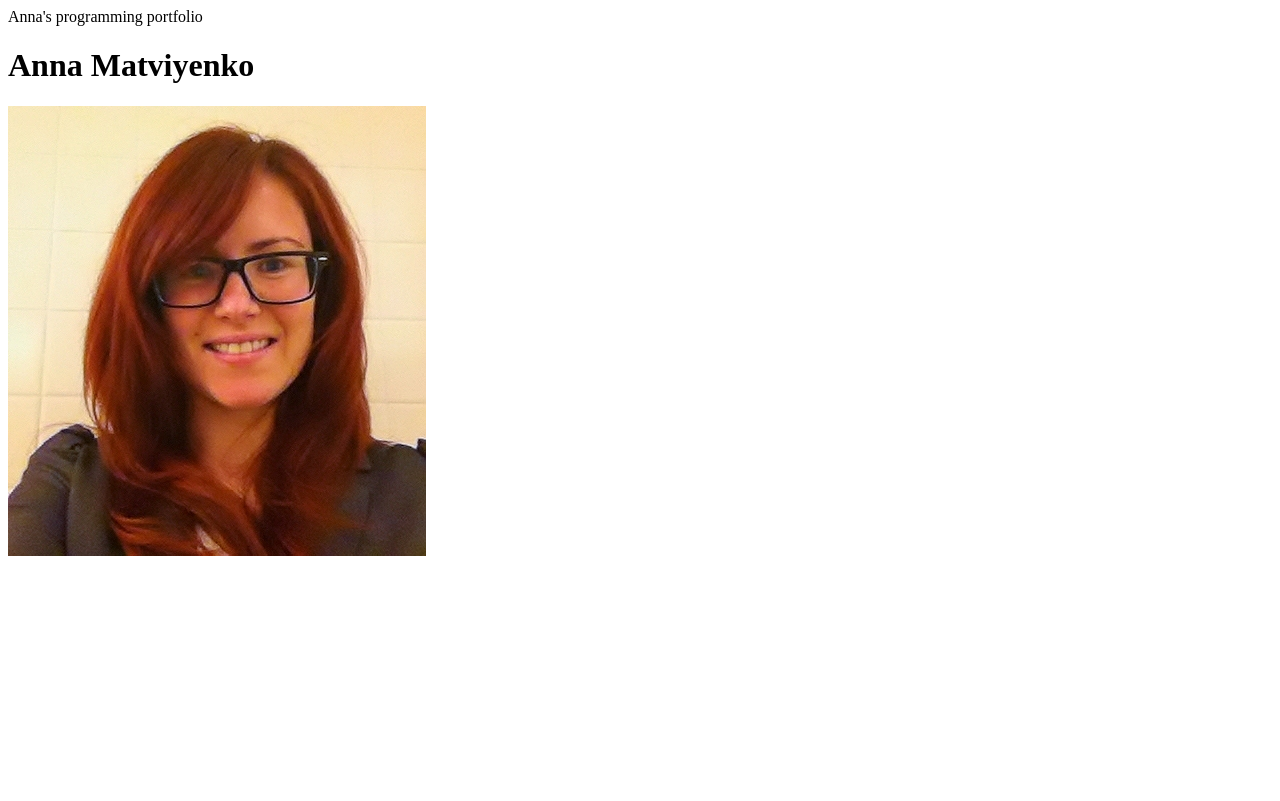
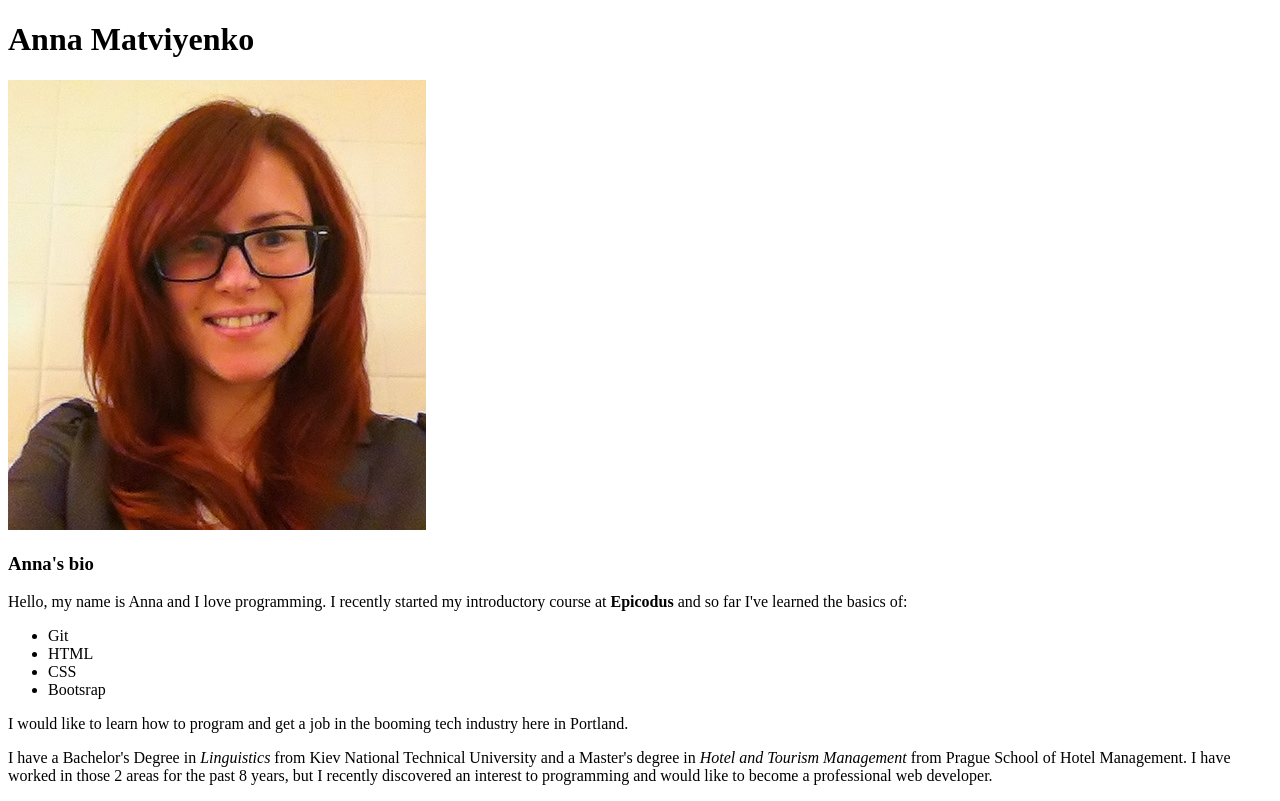
Before and after one commit to Annaspeciale/Anna-s-bio, a plain HTML site: page intex.html in a window 1280 px wide. Drawn offline with Linux system fonts and the light colour scheme.

Commit message:
Add Anna's bio.

```diff
--- a/intex.html
+++ b/intex.html
@@ -1,11 +1,24 @@
 <!DOCTYPE html>
 <html>
-	<head
+	<head>
 		<title>Anna's programming portfolio</title>
 	</head>
 		<body>
 		<h1>Anna Matviyenko</h1>
 			<img src="img.jpg" alt="A picture of Anna Matviyenko">
+			<h3>Anna's bio</h3>
+				<p>Hello, my name is Anna and I love programming. I recently started my introductory course at <strong>Epicodus</strong> and so far I've learned the basics of:
+				</p>
+					<ul>
+						<li>Git</li>
+						<li>HTML</li>
+						<li>CSS</li>
+						<li>Bootsrap</li>
+					</ul>
+				<p>I would like to learn how to program and get a job in the booming tech industry here in Portland.</p>
+				<p>I have a Bachelor's Degree in <em>Linguistics</em> from Kiev National Technical University and a Master's degree in <em>Hotel and Tourism Management</em> from Prague School of Hotel Management. I have worked in those 2 areas for the past 8 years, but I recently discovered an interest to programming
+				and would like to become a professional web developer.</p>
+
 
 		</body>
 </html>
```
